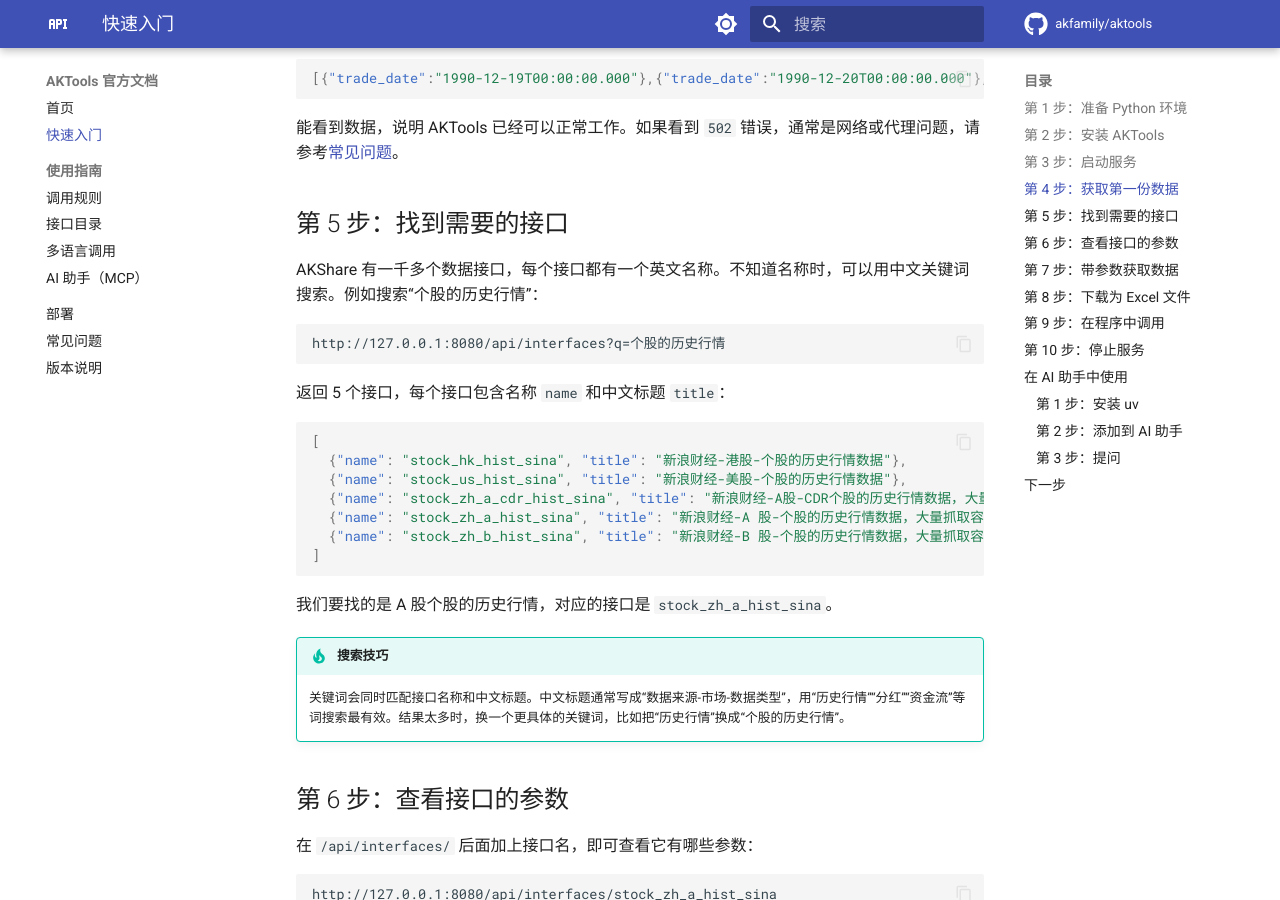
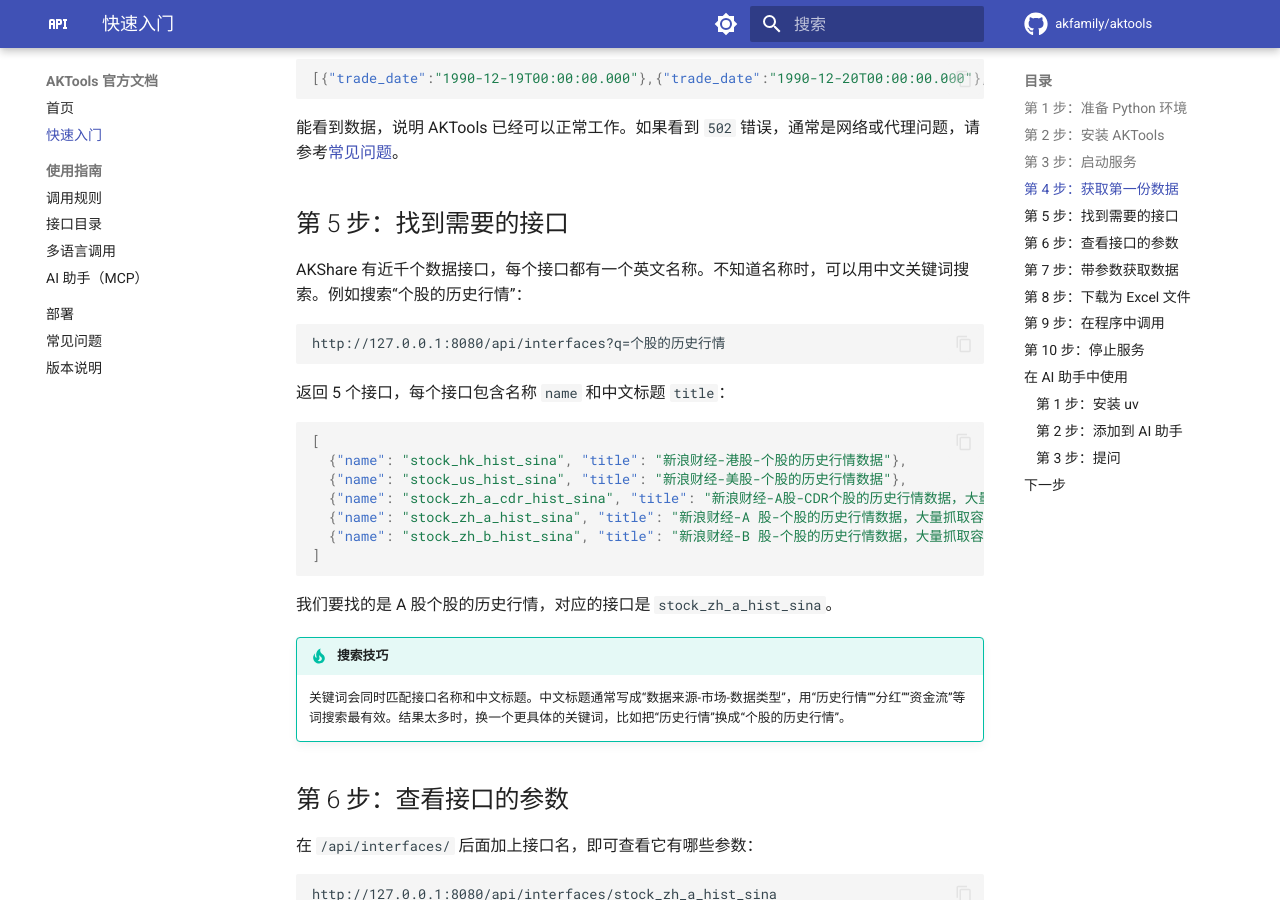
Before and after one commit to akfamily/aktools, an MkDocs documentation site: the page built from docs/getting-started.md, in a window 1280 px wide and 900 px high, scrolled down 1590 px. Built offline with MkDocs 1.6.1 and Material for MkDocs 9.7.7, drawn with Linux system fonts in a browser that asks for light colours; comment, search, counter and statistics services are not loaded.

Commit message:
docs: 接口数量的说法统一为“近千个”
AKShare 清理停更与重复的接口后，登记的数据接口为 956 个，原先的“一千多个”已不准确；README、文档、llms.txt 与 MCP 服务说明一并修改

````diff
--- a/docs/getting-started.md
+++ b/docs/getting-started.md
@@ -82,7 +82,7 @@ http://127.0.0.1:8080/api/public/calendar_trade_date_hist_sina
 
 ## 第 5 步：找到需要的接口 {#find}
 
-AKShare 有一千多个数据接口，每个接口都有一个英文名称。不知道名称时，可以用中文关键词搜索。例如搜索“个股的历史行情”：
+AKShare 有近千个数据接口，每个接口都有一个英文名称。不知道名称时，可以用中文关键词搜索。例如搜索“个股的历史行情”：
 
 ```text
 http://127.0.0.1:8080/api/interfaces?q=个股的历史行情
--- a/docs/llms.txt
+++ b/docs/llms.txt
@@ -5,7 +5,7 @@
 > Python.
 
 AKShare (`https://github.com/akfamily/akshare`) is an open-source Python
-library with 1000+ financial data interfaces (China A-shares, Hong Kong and
+library with nearly 1000 financial data interfaces (China A-shares, Hong Kong and
 U.S. stocks, funds, futures, options, bonds, forex, macroeconomics, ...),
 each returning a `pandas.DataFrame`. AKTools, maintained by the same team,
 turns every one of those interfaces into:
````
Also changed, not shown: README.md (+1 -1 lines), docs/guide/mcp.md (+1 -1 lines), docs/index.md (+1 -1 lines), 1 other file.
